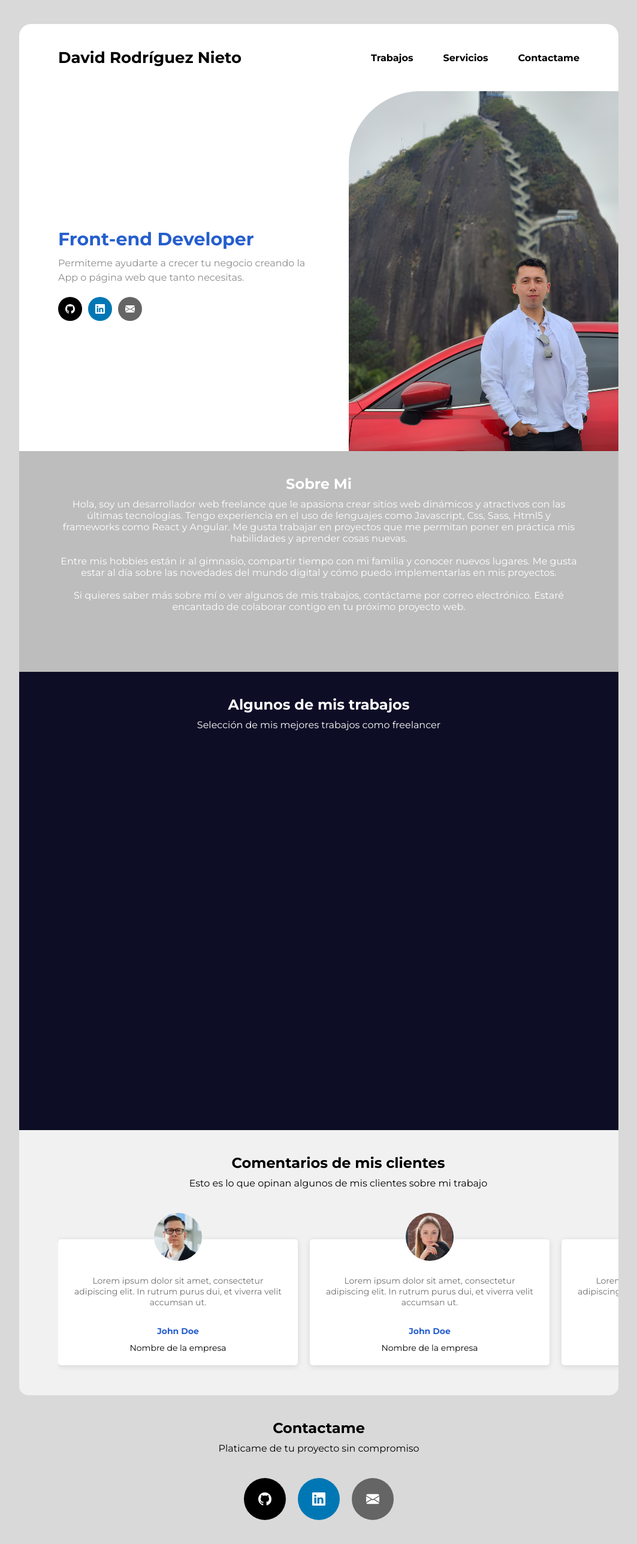
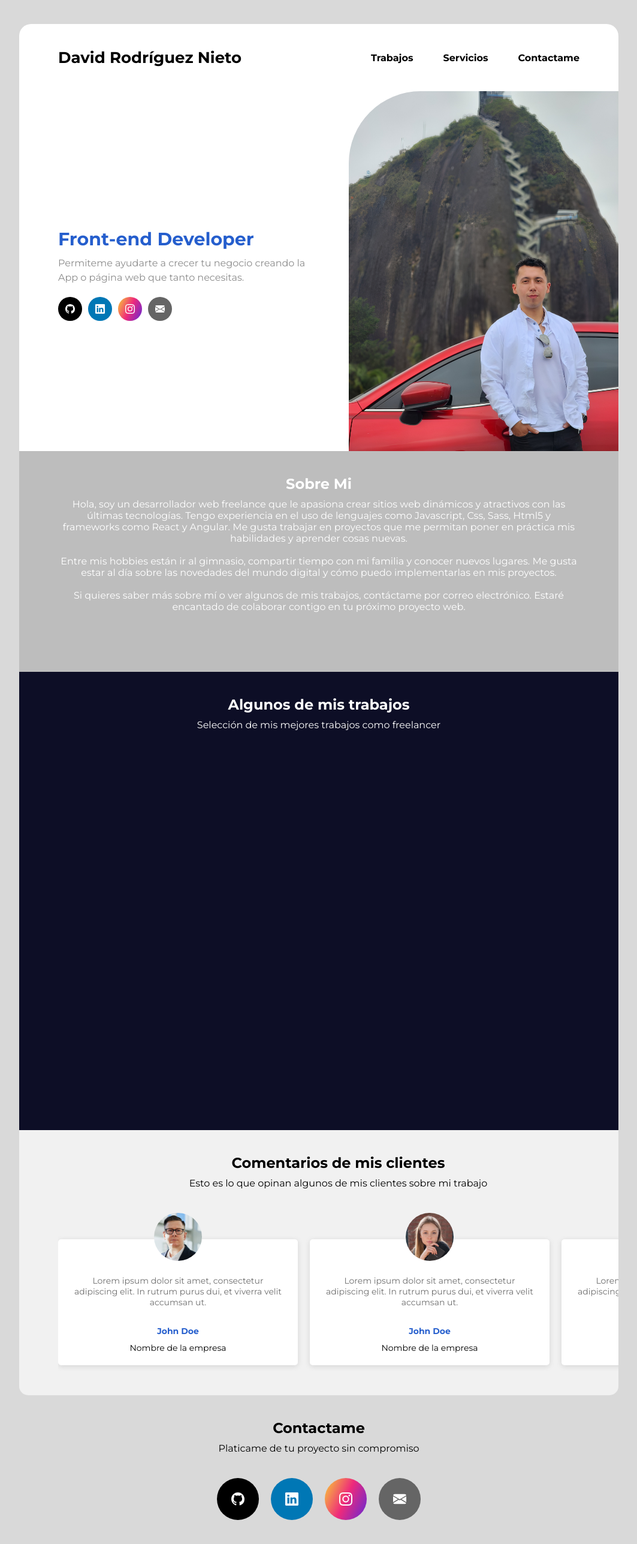
Before and after one commit to David-F-98/Portafolio_proyectos, a website: page index.html in a window 1280 px wide. Shown: the whole page at 60% size, without its empty margins (108-1171 px from the left). Drawn offline with Linux system fonts and the light colour scheme.

Commit message:
Red social Instagram

```diff
--- a/index.html
+++ b/index.html
@@ -89,6 +89,18 @@
 							<path
 								d="M0 1.146C0 .513.526 0 1.175 0h13.65C15.474 0 16 .513 16 1.146v13.708c0 .633-.526 1.146-1.175 1.146H1.175C.526 16 0 15.487 0 14.854V1.146zm4.943 12.248V6.169H2.542v7.225h2.401zm-1.2-8.212c.837 0 1.358-.554 1.358-1.248-.015-.709-.52-1.248-1.342-1.248-.822 0-1.359.54-1.359 1.248 0 .694.521 1.248 1.327 1.248h.016zm4.908 8.212V9.359c0-.216.016-.432.08-.586.173-.431.568-.878 1.232-.878.869 0 1.216.662 1.216 1.634v3.865h2.401V9.25c0-2.22-1.184-3.252-2.764-3.252-1.274 0-1.845.7-2.165 1.193v.025h-.016a5.54 5.54 0 0 1 .016-.025V6.169h-2.4c.03.678 0 7.225 0 7.225h2.4z"
 							/>
+						</svg>
+					</a>
+					<a href="https://www.instagram.com/davichechenco/?igsh=dHoyZ2htM2Zrdmpq" class="hero__red hero__red--instagram">
+						<svg
+							xmlns="http://www.w3.org/2000/svg"
+							width="16"
+							height="16"
+							fill="currentColor"
+							class="footer__icono"
+							viewBox="0 0 16 16"
+						>
+						<path d="M8 0C5.829 0 5.556.01 4.703.048 3.85.088 3.269.222 2.76.42a3.9 3.9 0 0 0-1.417.923A3.9 3.9 0 0 0 .42 2.76C.222 3.268.087 3.85.048 4.7.01 5.555 0 5.827 0 8.001c0 2.172.01 2.444.048 3.297.04.852.174 1.433.372 1.942.205.526.478.972.923 1.417.444.445.89.719 1.416.923.51.198 1.09.333 1.942.372C5.555 15.99 5.827 16 8 16s2.444-.01 3.298-.048c.851-.04 1.434-.174 1.943-.372a3.9 3.9 0 0 0 1.416-.923c.445-.445.718-.891.923-1.417.197-.509.332-1.09.372-1.942C15.99 10.445 16 10.173 16 8s-.01-2.445-.048-3.299c-.04-.851-.175-1.433-.372-1.941a3.9 3.9 0 0 0-.923-1.417A3.9 3.9 0 0 0 13.24.42c-.51-.198-1.092-.333-1.943-.372C10.443.01 10.172 0 7.998 0zm-.717 1.442h.718c2.136 0 2.389.007 3.232.046.78.035 1.204.166 1.486.275.373.145.64.319.92.599s.453.546.598.92c.11.281.24.705.275 1.485.039.843.047 1.096.047 3.231s-.008 2.389-.047 3.232c-.035.78-.166 1.203-.275 1.485a2.5 2.5 0 0 1-.599.919c-.28.28-.546.453-.92.598-.28.11-.704.24-1.485.276-.843.038-1.096.047-3.232.047s-2.39-.009-3.233-.047c-.78-.036-1.203-.166-1.485-.276a2.5 2.5 0 0 1-.92-.598 2.5 2.5 0 0 1-.6-.92c-.109-.281-.24-.705-.275-1.485-.038-.843-.046-1.096-.046-3.233s.008-2.388.046-3.231c.036-.78.166-1.204.276-1.486.145-.373.319-.64.599-.92s.546-.453.92-.598c.282-.11.705-.24 1.485-.276.738-.034 1.024-.044 2.515-.045zm4.988 1.328a.96.96 0 1 0 0 1.92.96.96 0 0 0 0-1.92m-4.27 1.122a4.109 4.109 0 1 0 0 8.217 4.109 4.109 0 0 0 0-8.217m0 1.441a2.667 2.667 0 1 1 0 5.334 2.667 2.667 0 0 1 0-5.334"/>
 						</svg>
 					</a>
 					<a href="#" class="hero__red hero__red--email" data-action="abrir-ventana-correo">
@@ -251,6 +263,18 @@
 						/>
 					</svg>
 				</a>
+				<a href="https://www.instagram.com/davichechenco/?igsh=dHoyZ2htM2Zrdmpq" class="footer__red footer__red--instagram">
+					<svg
+						xmlns="http://www.w3.org/2000/svg"
+						width="16"
+						height="16"
+						fill="currentColor"
+						class="footer__icono"
+						viewBox="0 0 16 16"
+					>
+					<path d="M8 0C5.829 0 5.556.01 4.703.048 3.85.088 3.269.222 2.76.42a3.9 3.9 0 0 0-1.417.923A3.9 3.9 0 0 0 .42 2.76C.222 3.268.087 3.85.048 4.7.01 5.555 0 5.827 0 8.001c0 2.172.01 2.444.048 3.297.04.852.174 1.433.372 1.942.205.526.478.972.923 1.417.444.445.89.719 1.416.923.51.198 1.09.333 1.942.372C5.555 15.99 5.827 16 8 16s2.444-.01 3.298-.048c.851-.04 1.434-.174 1.943-.372a3.9 3.9 0 0 0 1.416-.923c.445-.445.718-.891.923-1.417.197-.509.332-1.09.372-1.942C15.99 10.445 16 10.173 16 8s-.01-2.445-.048-3.299c-.04-.851-.175-1.433-.372-1.941a3.9 3.9 0 0 0-.923-1.417A3.9 3.9 0 0 0 13.24.42c-.51-.198-1.092-.333-1.943-.372C10.443.01 10.172 0 7.998 0zm-.717 1.442h.718c2.136 0 2.389.007 3.232.046.78.035 1.204.166 1.486.275.373.145.64.319.92.599s.453.546.598.92c.11.281.24.705.275 1.485.039.843.047 1.096.047 3.231s-.008 2.389-.047 3.232c-.035.78-.166 1.203-.275 1.485a2.5 2.5 0 0 1-.599.919c-.28.28-.546.453-.92.598-.28.11-.704.24-1.485.276-.843.038-1.096.047-3.232.047s-2.39-.009-3.233-.047c-.78-.036-1.203-.166-1.485-.276a2.5 2.5 0 0 1-.92-.598 2.5 2.5 0 0 1-.6-.92c-.109-.281-.24-.705-.275-1.485-.038-.843-.046-1.096-.046-3.233s.008-2.388.046-3.231c.036-.78.166-1.204.276-1.486.145-.373.319-.64.599-.92s.546-.453.92-.598c.282-.11.705-.24 1.485-.276.738-.034 1.024-.044 2.515-.045zm4.988 1.328a.96.96 0 1 0 0 1.92.96.96 0 0 0 0-1.92m-4.27 1.122a4.109 4.109 0 1 0 0 8.217 4.109 4.109 0 0 0 0-8.217m0 1.441a2.667 2.667 0 1 1 0 5.334 2.667 2.667 0 0 1 0-5.334"/>
+					</svg>
+				</a>
 				<a href="#" class="footer__red footer__red--email" data-action="abrir-ventana-correo">
 					<svg
 						xmlns="http://www.w3.org/2000/svg"
--- a/sass/_footer.scss
+++ b/sass/_footer.scss
@@ -34,6 +34,9 @@
 		&--linkedin {
 			background: #0077b5;
 		}
+		&--instagram {
+			background: linear-gradient(115deg, #f9ce34, #ee2a7b, #6228d7);
+		}
 		&--email {
 			background: #656565;
 		}
--- a/sass/_hero.scss
+++ b/sass/_hero.scss
@@ -96,6 +96,10 @@
 		&--linkedin {
 			background: #0077b5;
 		}
+		&--instagram {
+			color: #fff;
+			background: linear-gradient(115deg, #f9ce34, #ee2a7b, #6228d7);
+		}
 		&--email {
 			background: #656565;
 		}
```
Also changed, not shown: public/bundle.css, 1 other file.
